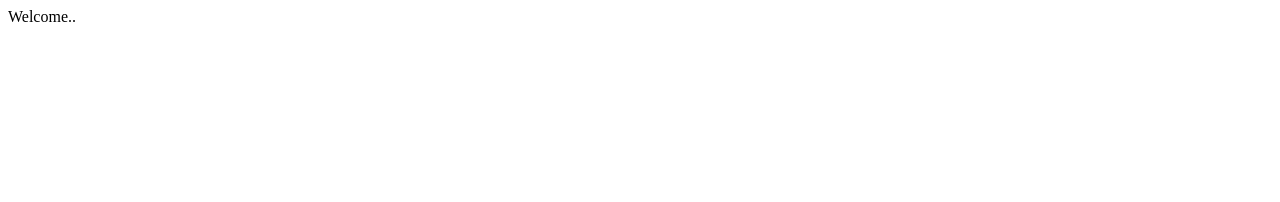
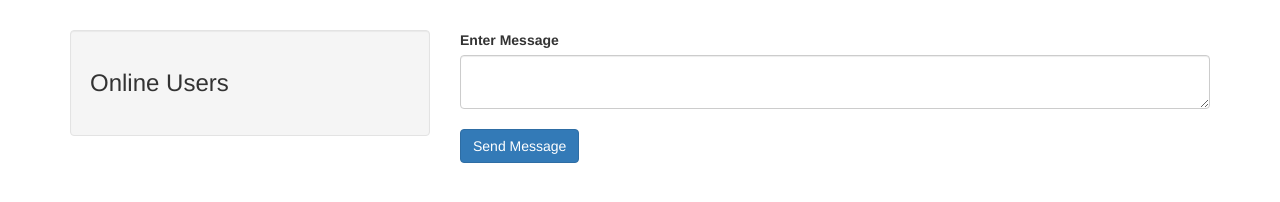
Before and after one commit to rajeshpillai/node-iochat, a website: page index.html in a window 1280 px wide. Drawn offline with nearby package versions, Linux system fonts and the light colour scheme.

Commit message:
02-basic HTML setup, added bootstrap and jquery

```diff
--- a/index.html
+++ b/index.html
@@ -1,9 +1,45 @@
 <html>
     <head>
         <title>IO CHAT</title>
+
+        <link rel="stylesheet" href="https://cdnjs.cloudflare.com/ajax/libs/twitter-bootstrap/3.3.7/css/bootstrap.css">
+        <script src="https://cdnjs.cloudflare.com/ajax/libs/jquery/3.1.1/jquery.min.js"></script>
+        <script src="/socket.io/socket.io.js"></script>
+
+        <style>
+            body {
+                margin-top: 30px;
+            }
+        </style>
     </head>
 
+
     <body>
-            Welcome..
+            <div class="container">
+                <div class="row">
+                    <div class="col-md-4">
+                        <div class="well">
+                            <h3>Online Users</h3>
+                            <ul id="users" class="list-group">
+                            </ul>
+                        </div>
+                    </div>
+                    <div class="col-md-8">
+                        <div class="chat" id="chat">
+                            <form action="" id="messageForm">
+                                <div class="form-group">
+                                    <label>Enter Message</label>
+                                    <textarea class="form-control" id="message">
+                                    </textarea>
+                                    <br/>
+
+                                    <input type="submit" class="btn btn-primary" value="Send Message"/>
+
+                                </div>
+                            </form>
+                        </div>
+                    </div>
+                </div>
+            </div>
     </body>
 </html>
```
Also changed, not shown: server.js (+6 -1 lines).
